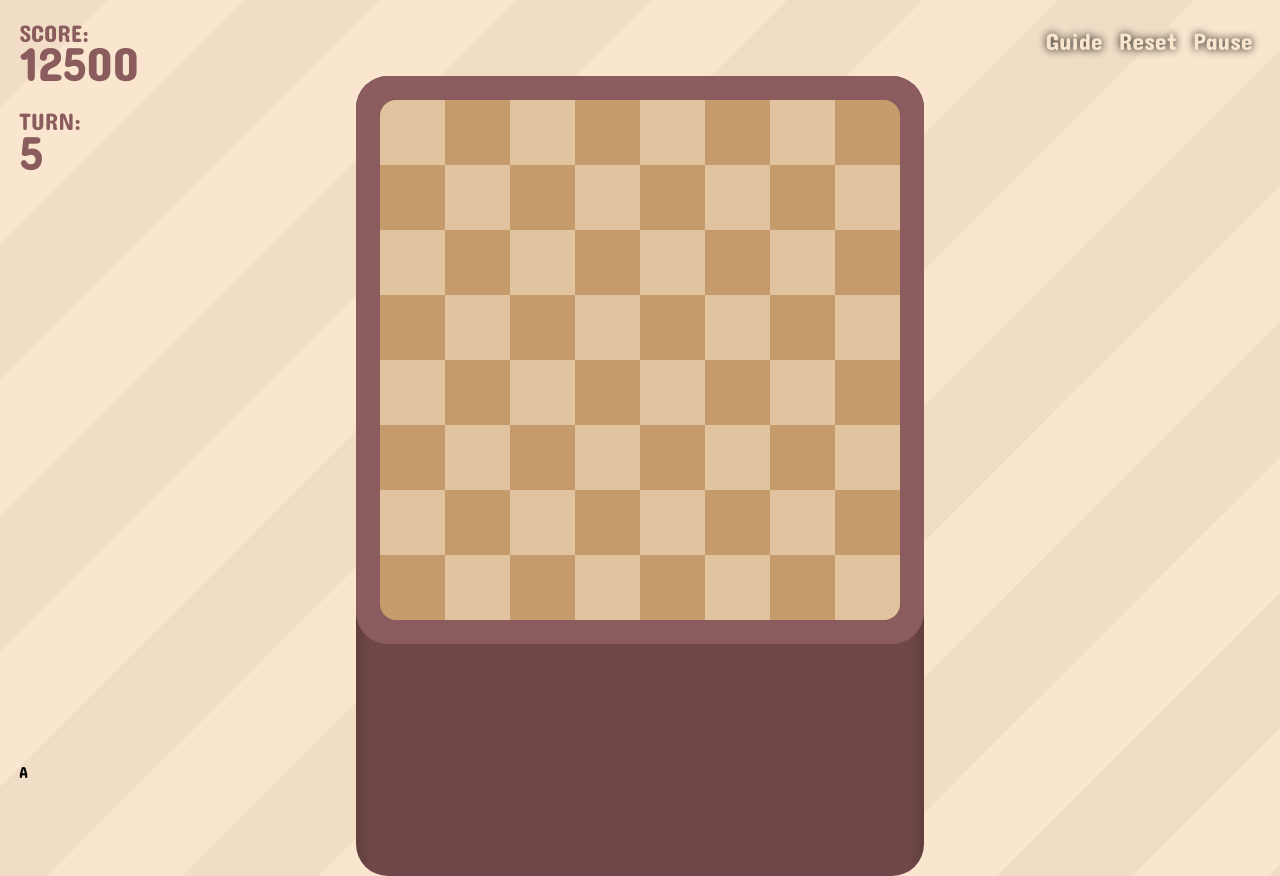
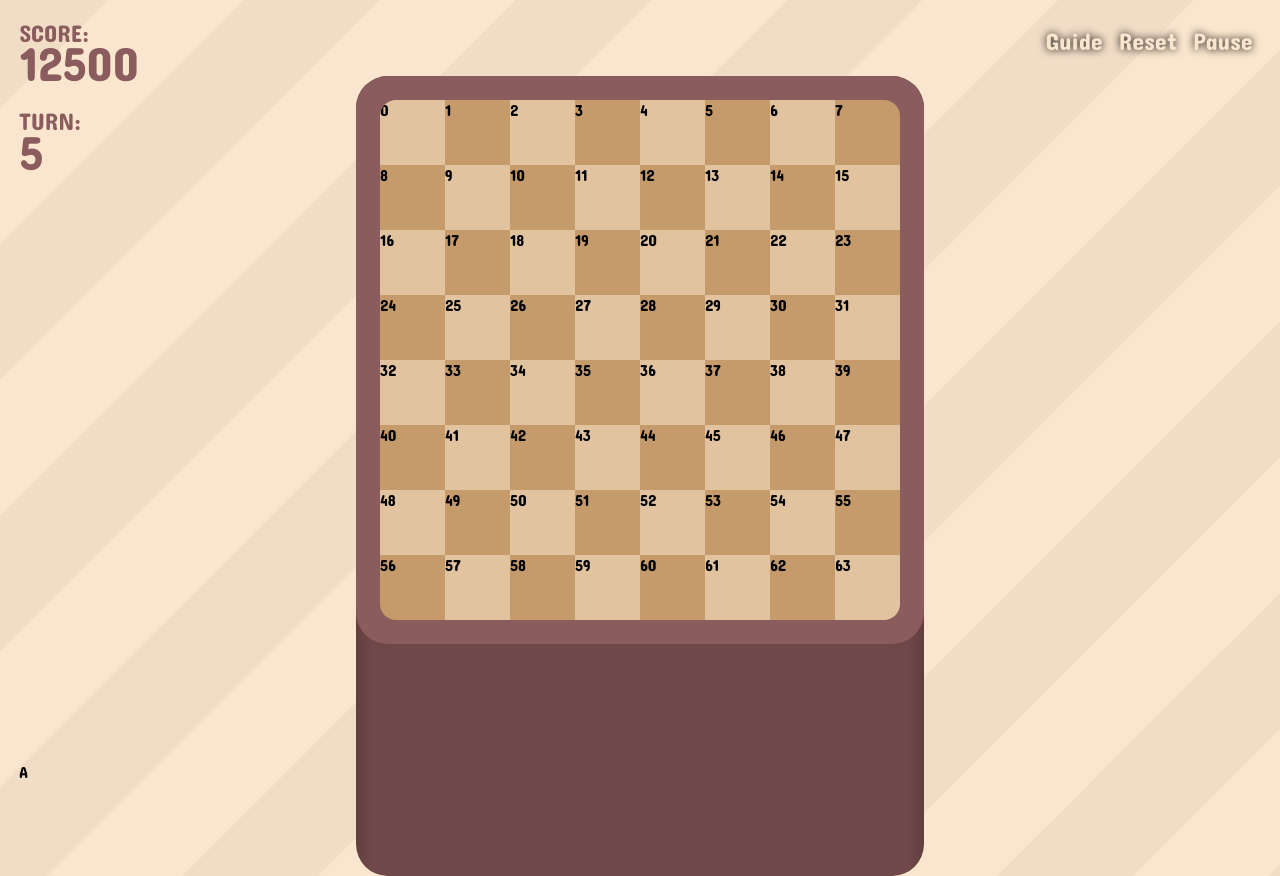
Before and after one commit to coded-circuit/the-pawn-gambit, a React (Vite) app: page / in a window 1280 px wide. Both pictures are taken after a click on the button "PLAY". Built offline with nearby package versions, Linux system fonts and the light colour scheme.

Commit message:
Before removing classes

```diff
--- a/src/data/classes.js
+++ b/src/data/classes.js
@@ -1,7 +1,7 @@
 import { Vector2, PieceType, PieceCooldown, assert } from "../global/utils";
 import { nanoid } from "@reduxjs/toolkit";
 
-class PieceData {
+export class PieceData {
   #pieceId = "";
   #position = new Vector2();
   #type = -1;
@@ -21,7 +21,7 @@ class PieceData {
   }
 
   getPosition() {
-    return this.#position;
+    return new Vector2(this.#position.x, this.#position.y);
   }
 
   getType() {
--- /dev/null
+++ b/src/data/gameSlice.js
@@ -0,0 +1,73 @@
+import { createSlice, nanoid } from "@reduxjs/toolkit";
+import { assert, PieceType, Vector2 } from "../global/utils";
+
+const playerId = nanoid();
+const initialState = {
+  pieces: {
+    // array of PieceData
+    [playerId]: {
+      position: {
+        x: 3,
+        y: 7,
+      },
+      type: PieceType.PLAYER,
+      cooldown: null,
+    },
+  },
+  occupiedCells: new Array(8).fill().map(() => new Array(8).fill(false)), // 2d boolean matrix
+};
+
+const gameSlice = createSlice({
+  name: "game",
+  initialState,
+  reducers: {
+    resetState: {
+      reducer(state) {
+        return initialState;
+      },
+    },
+    setOccupiedCell: {
+      reducer(state, action) {
+        const { x, y, value } = action.payload;
+        state.occupiedCells[x][y] = value;
+      },
+      prepare(x, y, value) {
+        return {
+          payload: {
+            x,
+            y,
+            value,
+          },
+        };
+      },
+    },
+    movePlayer: {
+      reduce(state, action) {
+        const { x, y } = action.payload;
+        const currPosition = state.pieces[0].getPosition();
+        const newPosition = currPosition.add(new Vector2(x, y));
+        verifyPlayerMovement(currPosition, newPosition);
+        state.pieces[0].setPosition(newPosition.x, newPosition.y);
+      },
+      prepare(x, y) {
+        return {
+          payload: {
+            x,
+            y,
+          },
+        };
+      },
+    },
+
+    // end of reducers
+  },
+});
+
+export const selectCells = (state) => state.cells;
+export const { setOccupiedCell, resetState } = gameSlice.actions;
+export default gameSlice.reducer;
+
+function verifyPlayerMovement(currPos, nextPos) {
+  const dist = currPos.distance(nextPos);
+  assert(dist === 1, `Invalid player movement! (${dist})`);
+}
--- a/src/data/pieceSlice.js
+++ /dev/null
@@ -1,35 +0,0 @@
-import { createSlice } from "@reduxjs/toolkit";
-
-const initialState = {
-  pieces: [
-    // array of PieceData
-  ],
-  cells: new Array(8).fill().map(() => new Array(8).fill(false)), // 2d boolean matrix
-};
-
-const pieceSlice = createSlice({
-  name: "piece",
-  initialState,
-  reducers: {
-    setOccupiedCell: {
-      reducer(state, action) {
-        const { x, y, value } = action.payload;
-        state.cells[x][y] = value;
-      },
-      prepare(x, y, value) {
-        return {
-          payload: {
-            x,
-            y,
-            value,
-          },
-        };
-      },
-    },
-
-    // end of reducers
-  },
-});
-
-export const { setOccupiedCell } = pieceSlice.actions;
-export default pieceSlice.reducer;
--- a/src/data/store.js
+++ b/src/data/store.js
@@ -1,10 +1,10 @@
 import { configureStore } from "@reduxjs/toolkit";
-import pieceReducer from "./pieceSlice";
+import gameReducer from "./gameSlice";
 import menuReducer from "./menuSlice";
 
 const store = configureStore({
   reducer: {
-    piece: pieceReducer,
+    game: gameReducer,
     menu: menuReducer,
   },
 });
--- a/src/global/utils.js
+++ b/src/global/utils.js
@@ -33,9 +33,20 @@ export class Vector2 {
   x = 0;
   y = 0;
 
-  constructor(x, y) {
+  constructor(x = 0, y = 0) {
+    assert(!isNaN(x) && !isNaN(y), "Invalid vector2 initialization!");
     this.x = x;
     this.y = y;
+  }
+
+  distance(to) {
+    assert(to instanceof Vector2, "Invalid distance input!");
+    return Math.sqrt(Math.pow(this.x - to.x, 2) + Math.pow(this.y - to.y, 2));
+  }
+
+  add(to) {
+    assert(to instanceof Vector2, "Invalid add input!");
+    return new Vector2(this.x + to.x, this.y + to.y);
   }
 }
 
--- a/src/pages/Game/Game.jsx
+++ b/src/pages/Game/Game.jsx
@@ -3,19 +3,24 @@ import GameUI from "./GameUI";
 import styles from "./Game.module.scss";
 import GridCell from "./GridCell";
 import { Vector2 } from "../../global/utils";
+import { useDispatch } from "react-redux";
+import { resetState } from "../../data/gameSlice";
 
-const gridCells = Array(64).fill(null);
-
-const gridCellPositions = Array(64).fill(new Vector2());
+// Initialize the grid cells
+const gridCells = new Array(8).fill(null).map(() => new Array(8).fill(null));
 for (let y = 0; y < 8; y++) {
   for (let x = 0; x < 8; x++) {
-    gridCellPositions[x + y * 8] = new Vector2(x, y);
+    const i = x + y * 8;
+    gridCells[y][x] = <GridCell key={i} pos={new Vector2(x, y)} />;
   }
 }
 
 const Game = () => {
+  const dispatch = useDispatch();
+
+  //Initialize game
   useEffect(() => {
-    //Initialize game
+    dispatch(resetState());
   }, []);
 
   return (
@@ -23,11 +28,7 @@ const Game = () => {
       <GameUI />
       <div className={styles.graphicsGridBorder}></div>
       <div className={styles.graphicsGridTrunk}></div>
-      <div className={styles.gridContainer}>
-        {gridCellPositions.map((pos, i) => {
-          return <GridCell key={i} pos={pos} />;
-        })}
-      </div>
+      <div className={styles.gridContainer}>{gridCells}</div>
     </main>
   );
 };
--- a/src/pages/Game/GridCell.jsx
+++ b/src/pages/Game/GridCell.jsx
@@ -6,9 +6,9 @@ const GridCell = ({ pos }) => {
   const onEvenY = isEven(pos.y);
   const shouldBeEven = onEvenY ? onEvenX : !onEvenX;
   return (
-    <div
-      className={shouldBeEven ? styles.evenGridCell : styles.oddGridCell}
-    ></div>
+    <div className={shouldBeEven ? styles.evenGridCell : styles.oddGridCell}>
+      {pos.x + pos.y * 8}
+    </div>
   );
 };
 
```
